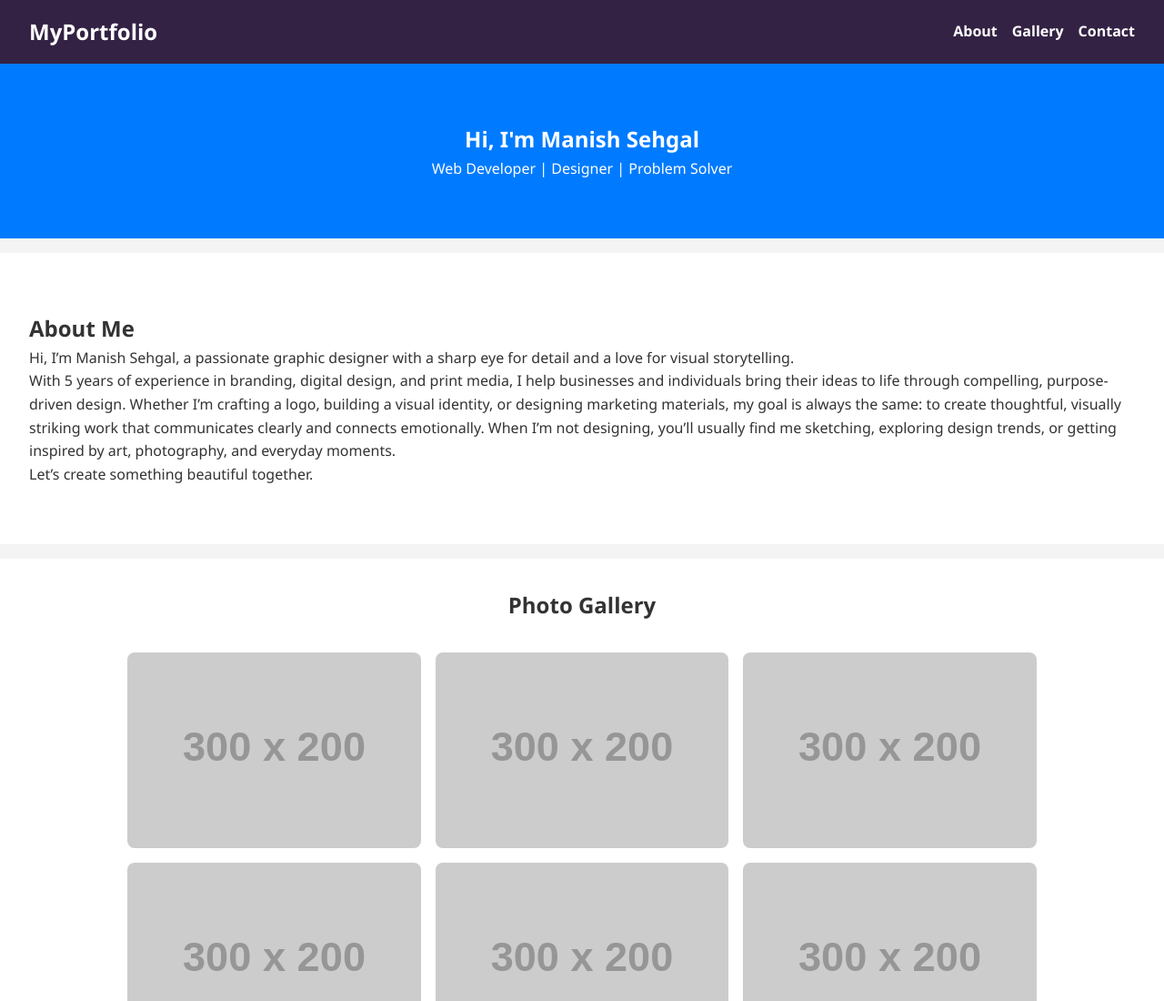
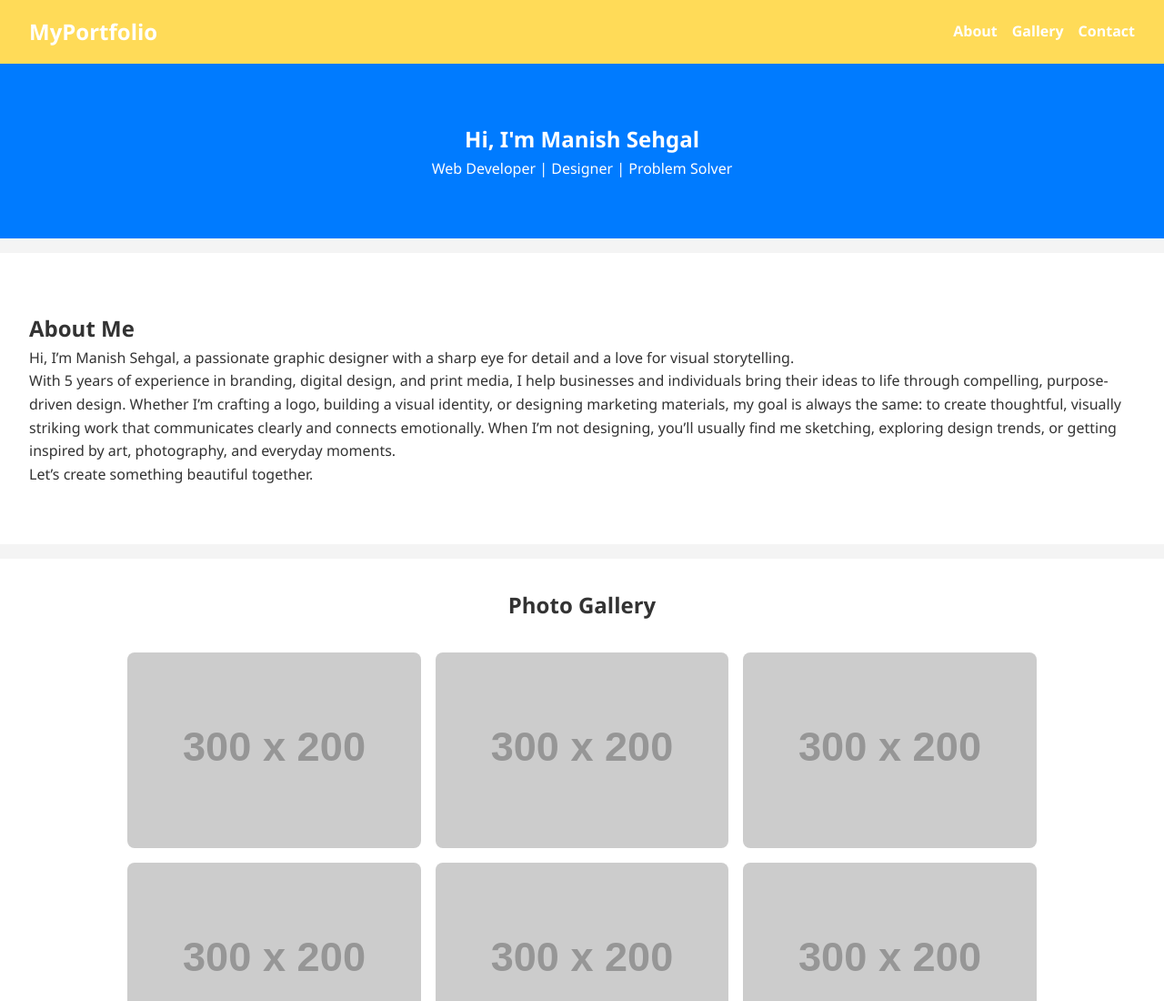
Before and after one commit to manisehgal/Portfolio, a plain HTML site: page index.html in a window 1280 px wide. Shown: the top 1100 px of the page at 91% size. Drawn offline with Linux system fonts and the light colour scheme; placeholder pictures from the web are drawn by us.

Commit message:
Update style.css

```diff
--- a/style.css
+++ b/style.css
@@ -12,7 +12,7 @@ body {
 }
 
 nav {
-  background: #324;
+  background: #FFDB58;
   color: #fff;
   display: flex;
   justify-content: space-between;
```
